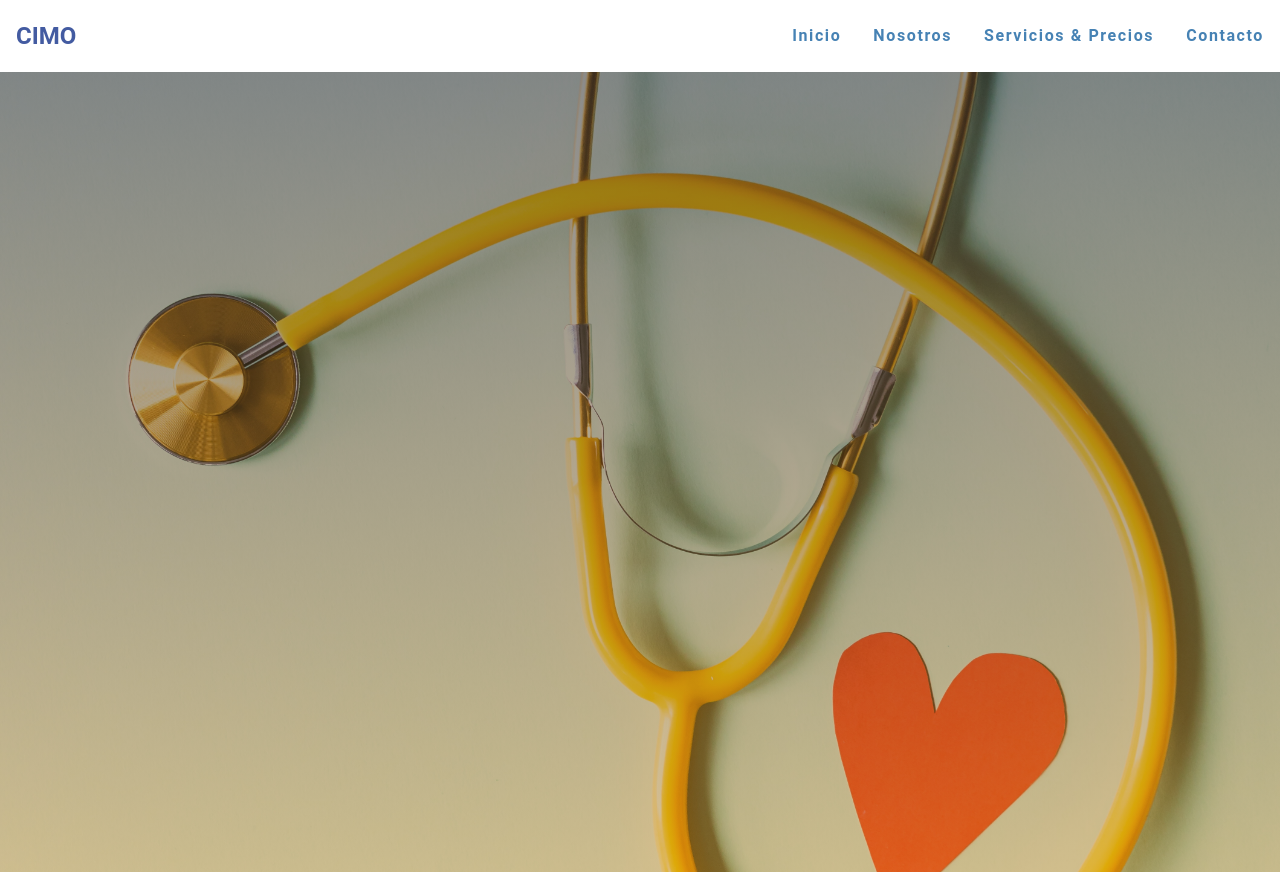
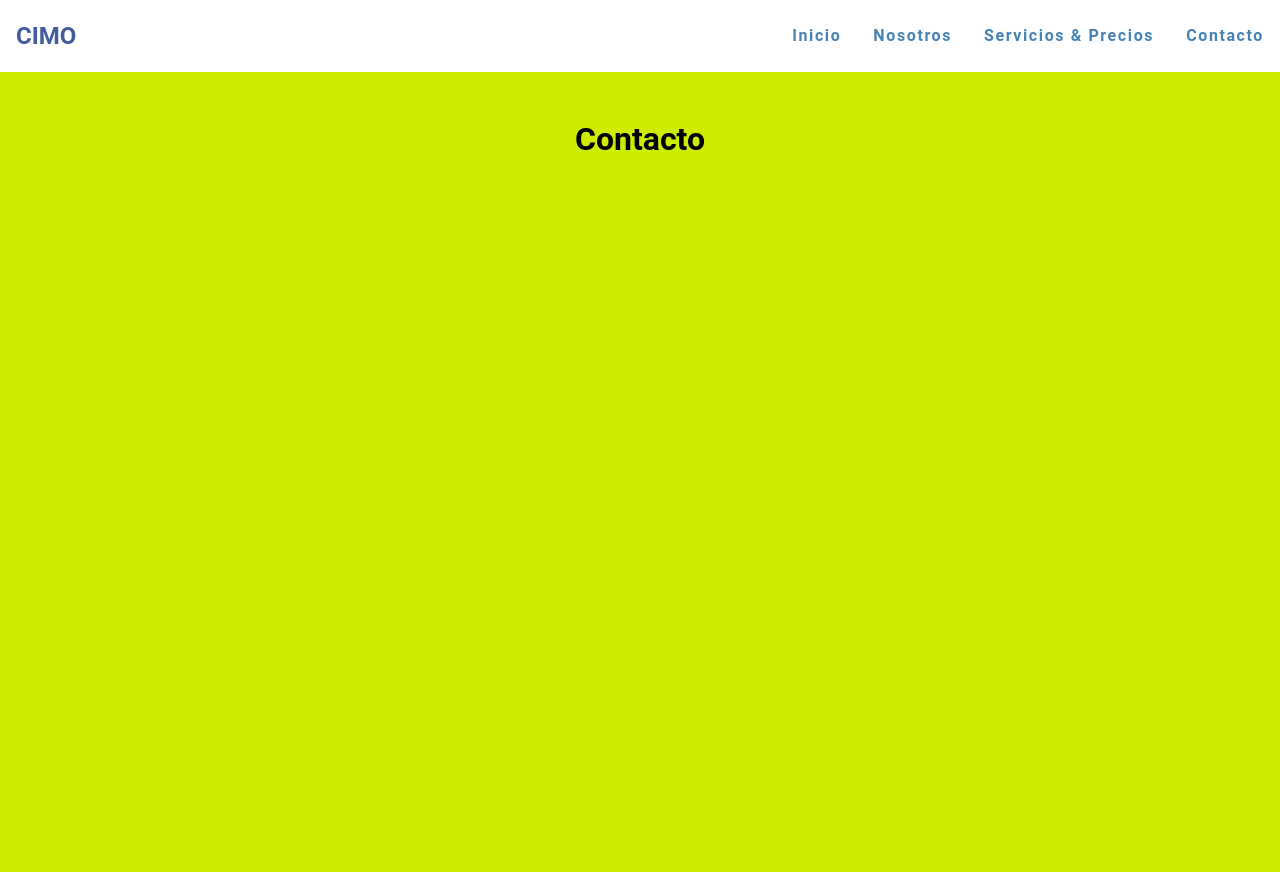
Before and after one commit to VictorIbarraOlivares/cimosalud, a React (Vite) app: page /contacto in a window 1280 px wide. After the commit the page ends 800 px from the top, so only its background shows below. Built offline with nearby package versions, Linux system fonts and the light colour scheme.

Commit message:
ADD react router
ADD paginas

ADD root donde ira el contenido de la web

```diff
--- a/package.json
+++ b/package.json
@@ -10,7 +10,9 @@
   },
   "dependencies": {
     "react": "^18.2.0",
-    "react-dom": "^18.2.0"
+    "react-dom": "^18.2.0",
+    "react-router": "^6.4.5",
+    "react-router-dom": "^6.4.5"
   },
   "devDependencies": {
     "@types/react": "^18.0.24",
--- a/src/App.css
+++ b/src/App.css
@@ -126,11 +126,7 @@ body {
 }
 
 .nav.open{
-  border-bottom-left-radius: 15px;
-  border-bottom-right-radius: 15px;
-  border-bottom: 1px solid #1b1b1b;
 
-  box-shadow: 10px 10px 15px #1b1b1b;
 }
 
 
@@ -222,10 +218,7 @@ body {
 
 @media screen and (min-width: 800px) {
   .nav.open{
-    border-bottom-left-radius: 0px;
-    border-bottom-right-radius: 0px;
-    border-bottom: none;
-    box-shadow: none;
+
   }
 }
 
@@ -235,3 +228,12 @@ body {
   background-size: cover;
   background-position: center;
 }
+
+h1{
+  text-align: center;
+  padding-top: 3rem;
+  color: black;
+}
+.title__inicio{
+  color: whitesmoke;
+}
--- a/src/App.jsx
+++ b/src/App.jsx
@@ -1,44 +1,29 @@
-import { useState } from 'react'
+import * as React from "react";
+import { BrowserRouter, Route, Routes } from "react-router-dom";
+
+import Root from './components/web/Root';
+
+import Header from './components/web/Header';
 import reactLogo from './assets/react.svg'
 import './App.css'
+import Inicio from "./components/pages/Inicio";
+import Nosotros from "./components/pages/Nosotros";
+import Servicios from "./components/pages/Servicios";
+import Contacto from "./components/pages/Contacto";
 
 function App() {
 
-  const [openHamburguer, setOpenHamburguer] = useState(false);
-
   return (
-    <div className="App">
-      <nav
-        className={`nav ${openHamburguer && 'open'}`}>
-        <div className='brand__title'>CIMO</div>
-        <div
-          className={`toggle-button ${openHamburguer && 'open'}`}
-          onClick={() => setOpenHamburguer(!openHamburguer)}>
-          <span className='bar'></span>
-          <span className='bar'></span>
-          <span className='bar'></span>
-        </div>
-        <div
-          className={`nav__navigation ${openHamburguer && 'open'}`} >
-          <ul className="nav__list">
-            <li className="nav__item">
-              <a href="" className="nav__link">Inicio</a>
-            </li>
-            <li className="nav__item">
-              <a href="" className="nav__link">Nosotros</a>
-            </li>
-            <li className="nav__item">
-              <a href="" className="nav__link">Servicios & Precios</a>
-            </li>
-            <li className="nav__item">
-              <a href="" className="nav__link">Contacto</a>
-            </li>
-          </ul>
-        </div>
-      </nav>
-      <div className='background__image'>
-      </div>
-    </div>
+    <BrowserRouter>
+      <Routes>
+        <Route element={<Root />}>
+          <Route element={<Inicio />} path="/" />
+          <Route element={<Nosotros />} path="/nosotros" />
+          <Route element={<Servicios />} path="/servicios" />
+          <Route element={<Contacto />} path="/contacto" />
+        </Route>
+      </Routes>
+    </BrowserRouter>
   )
 }
 
--- /dev/null
+++ b/src/components/pages/Contacto.jsx
@@ -0,0 +1,10 @@
+
+function Contacto() {
+  return (
+    <div>
+      <h1>Contacto</h1>
+    </div>
+  )
+}
+
+export default Contacto
--- /dev/null
+++ b/src/components/pages/Inicio.jsx
@@ -0,0 +1,12 @@
+
+function Inicio() {
+  return (
+    <div>
+      <div className='background__image'>
+        <h1 className="title__inicio" >Clinica Integral Medica Odontológica</h1>
+      </div>
+    </div>
+  )
+}
+
+export default Inicio
--- /dev/null
+++ b/src/components/pages/Nosotros.jsx
@@ -0,0 +1,10 @@
+
+function Nosotros() {
+  return (
+    <div>
+      <h1>Nosotros</h1>
+    </div>
+  )
+}
+
+export default Nosotros
--- /dev/null
+++ b/src/components/pages/Servicios.jsx
@@ -0,0 +1,11 @@
+
+function Servicios() {
+  return (
+    <div>
+      <h1>Servicios & Precios</h1>
+      <h2></h2>
+    </div>
+  )
+}
+
+export default Servicios
--- /dev/null
+++ b/src/components/web/Header.jsx
@@ -0,0 +1,41 @@
+import { useState } from 'react'
+import { Link } from 'react-router-dom';
+
+function Header() {
+  const [openHamburguer, setOpenHamburguer] = useState(false);
+
+  return (
+    <div>
+      <nav
+        className={`nav ${openHamburguer && 'open'}`}>
+        <div className='brand__title'>CIMO</div>
+        <div
+          className={`toggle-button ${openHamburguer && 'open'}`}
+          onClick={() => setOpenHamburguer(!openHamburguer)}>
+          <span className='bar'></span>
+          <span className='bar'></span>
+          <span className='bar'></span>
+        </div>
+        <div
+          className={`nav__navigation ${openHamburguer && 'open'}`} >
+          <ul className="nav__list">
+            <li className="nav__item">
+              <Link to="/" className="nav__link" onClick={() => setOpenHamburguer(!openHamburguer)}>Inicio</Link>
+            </li>
+            <li className="nav__item">
+              <Link to="/nosotros" className="nav__link" onClick={() => setOpenHamburguer(!openHamburguer)}>Nosotros</Link>
+            </li>
+            <li className="nav__item">
+              <Link to="/servicios" className="nav__link" onClick={() => setOpenHamburguer(!openHamburguer)}>Servicios & Precios</Link>
+            </li>
+            <li className="nav__item">
+              <Link to="/contacto" className="nav__link" onClick={() => setOpenHamburguer(!openHamburguer)}>Contacto</Link>
+            </li>
+          </ul>
+        </div>
+      </nav>
+    </div>
+  )
+}
+
+export default Header
--- /dev/null
+++ b/src/components/web/Root.jsx
@@ -0,0 +1,16 @@
+import { Outlet } from "react-router"
+import Header from "./Header"
+
+
+function Root() {
+  return (
+    <main>
+      <header>
+        <Header></Header>
+      </header>
+      <Outlet />
+    </main>
+  )
+}
+
+export default Root
```
Also changed, not shown: 1 other file (tests, documents, lock files or other folders).
